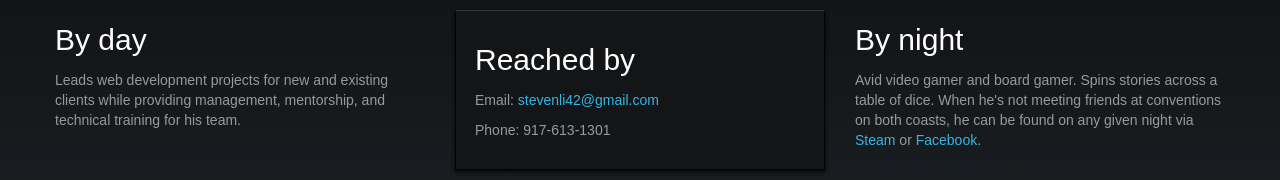
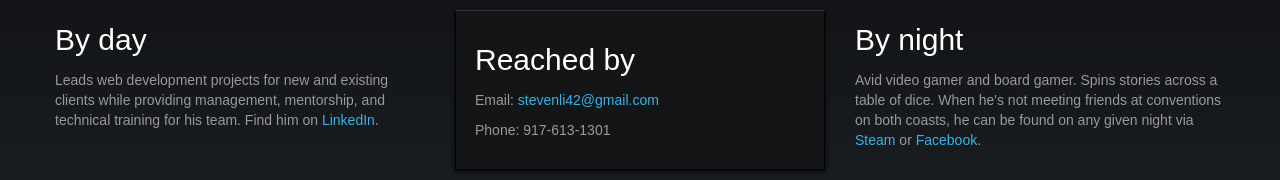
Before and after one commit to SlySteven/slysteven.github.io, a plain HTML site: page index.html in a window 1280 px wide. Shown: the part 311-491 px from the top of the page. Drawn offline with nearby package versions, Linux system fonts and the light colour scheme; a web font is replaced by a local one.

Commit message:
Update index.html

```diff
--- a/index.html
+++ b/index.html
@@ -49,7 +49,7 @@
       <div class="row">
         <div class="span4">
           <h2>By day</h2>
-          <p>Leads web development projects for new and existing clients while providing management, mentorship, and technical training for his team.</p>
+          <p>Leads web development projects for new and existing clients while providing management, mentorship, and technical training for his team. Find him on <a href="https://www.linkedin.com/in/steven-li-20b2969/" target="_blank">LinkedIn</a>.</p>
         </div>
         <div class="span4">
           <div class="well">
```
